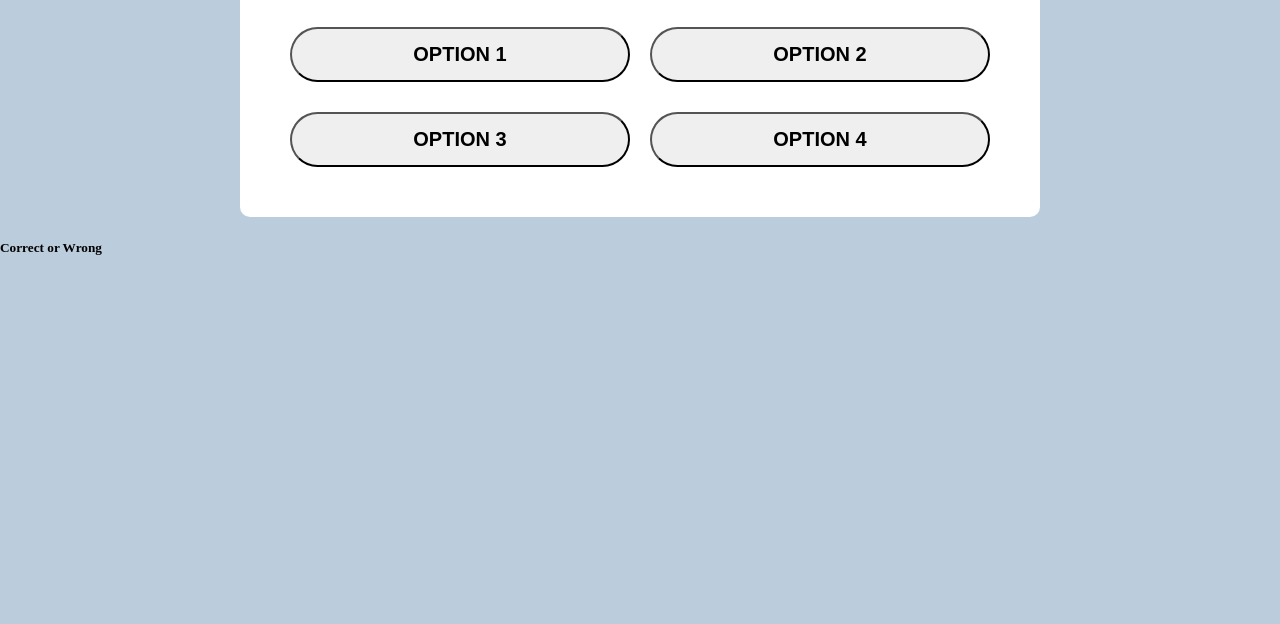
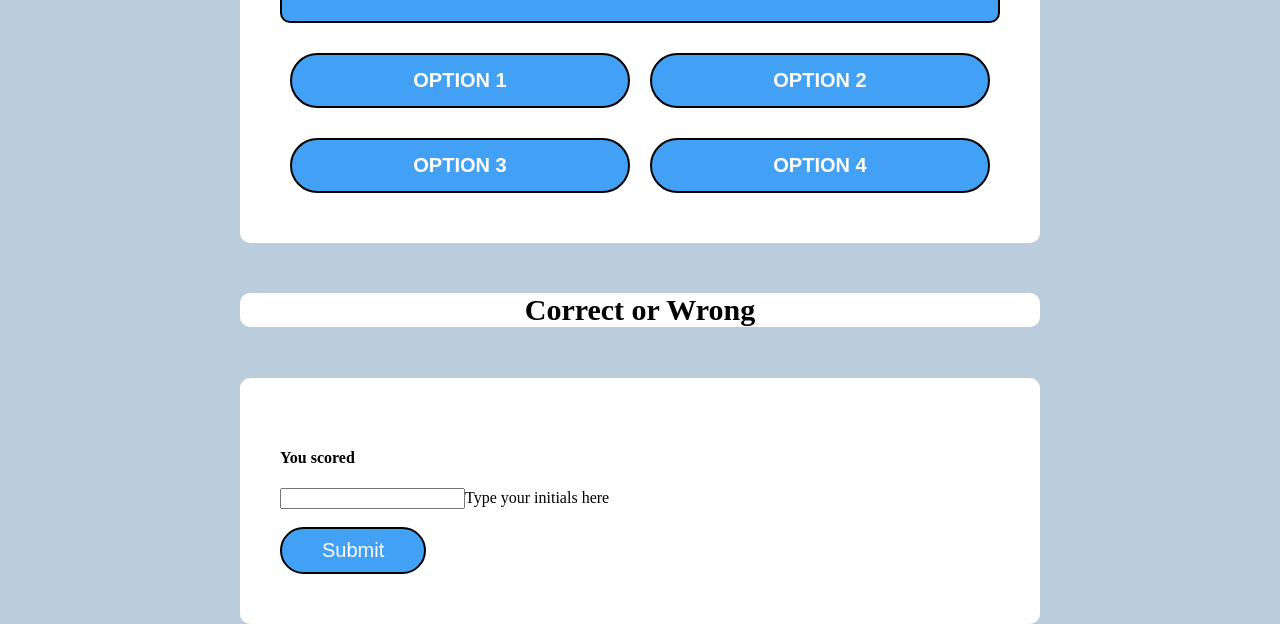
Before and after one commit to Jermayy/MultipleChoiceQuiz, a plain HTML site: page index.html in a window 1280 px wide. Shown: the part 632-1256 px from the top of the page. Before the commit the page ends 910 px from the top, so only its background shows below. Drawn offline with Linux system fonts and the light colour scheme.

Commit message:
added additional styling to feedback containers and basic input form for user initials to save with high score at end of quiz + add function names based on pseudocode logic

```diff
--- a/css/indexStyle.css
+++ b/css/indexStyle.css
@@ -29,7 +29,7 @@ body {
     text-align: center;
 }
 
-. .btn {
+.btn {
     background-color: #42a1f5;
     border: 2px solid black;
     color: white;
@@ -98,3 +98,13 @@ body {
     background-color: #42a1f5;
     color: white;
 }
+
+.feedbackContainer {
+    margin: 0 auto;
+    padding: 0;
+}
+
+.answerFeedback {
+    font-size: 30px;
+    text-align: center;
+}
--- a/index.html
+++ b/index.html
@@ -38,12 +38,17 @@
 
     </div>
 
+    <div class="feedbackContainer customBox">
+        <h5 class="answerFeedback"> Correct or Wrong</h5>
+    </div>
+
+    <div class="inputContainer customBox">
+        <h4>You scored</h4>
+        <input type="text" class="userName">Type your initials here</input><br><br>
+        <button class="submitBtn btn">Submit</button>
+    </div>
 
 
-
-    <div>
-        <h5 class="answerFeedback"> Correct or Wrong</h5>
-    </div>
 </body>
 
 </html>
```
Also changed, not shown: javascript/indexScript.js (+19 -0 lines).
